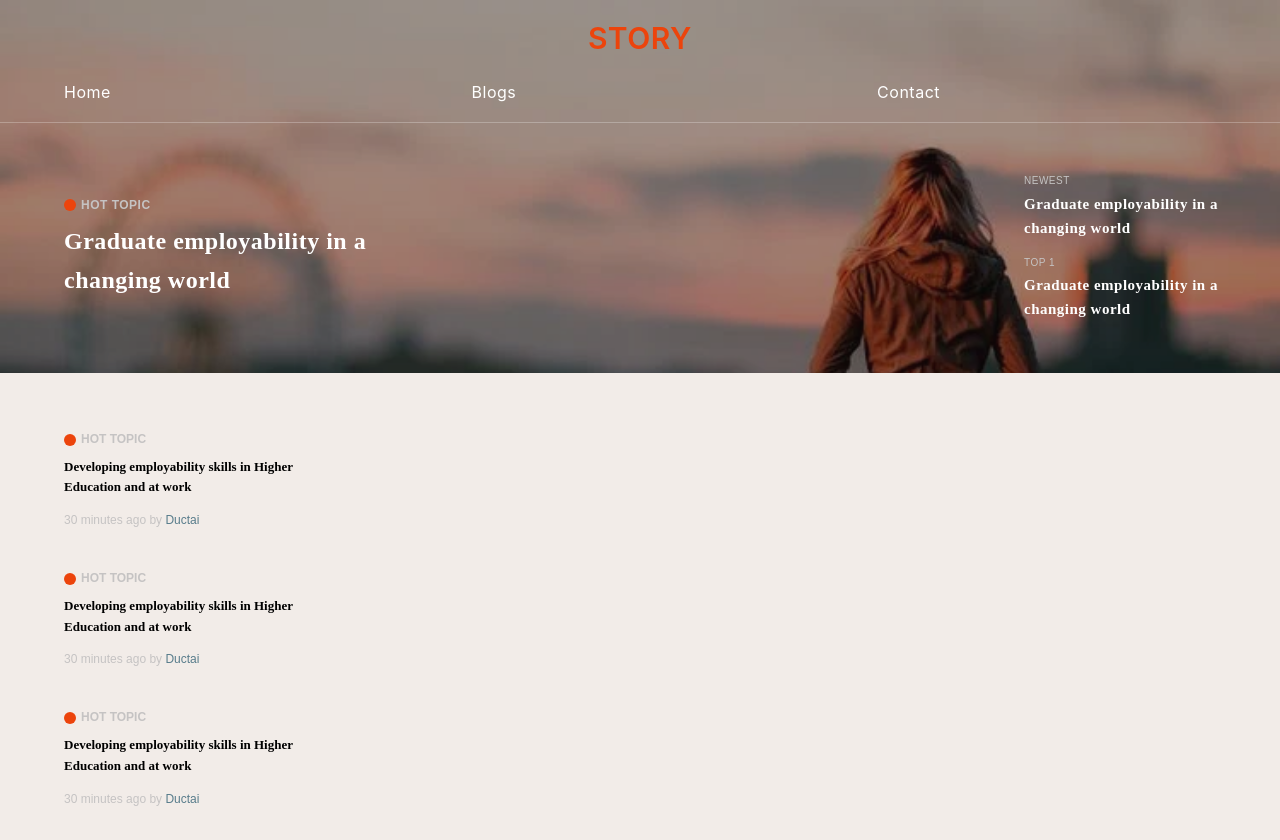
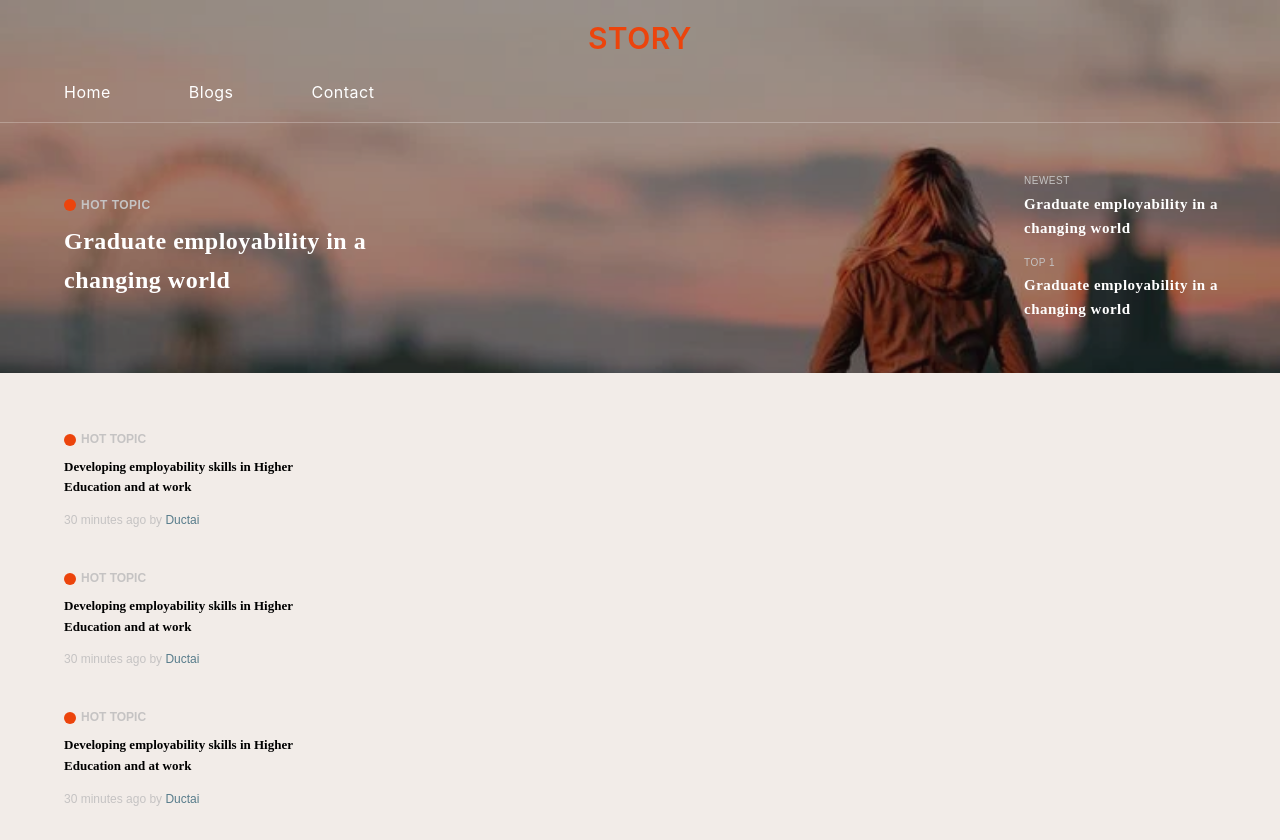
Before and after one commit to ductai26998/blog-papagroup, a React (Create React App) app: page / in a window 1280 px wide. Built offline with nearby package versions, Linux system fonts and the light colour scheme.

Commit message:
[task][header] navbar in header

```diff
--- a/src/components/navbars/navGuest/NavGuest.scss
+++ b/src/components/navbars/navGuest/NavGuest.scss
@@ -4,12 +4,18 @@
     @include leftPage;
 }
 
+.navbar {
+    width: 100%;
+}
+
 .navbar-nav {
-    width: 100%;
+    padding-right: 20px;
+    width: 40%;
     display: flex;
     flex-direction: row;
     justify-content: space-between;
     .nav-item {
+        margin-right: 20px;
         .nav-link {
             color: #fff;
         }
```
